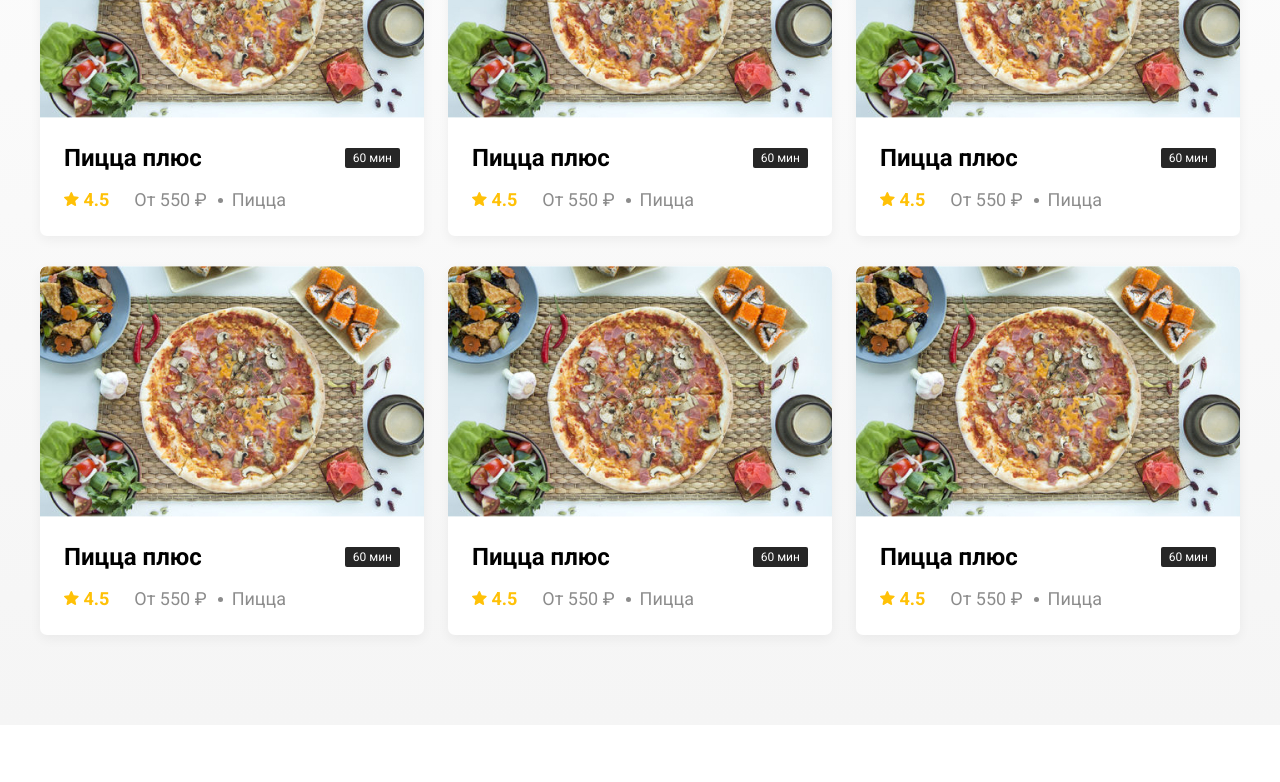
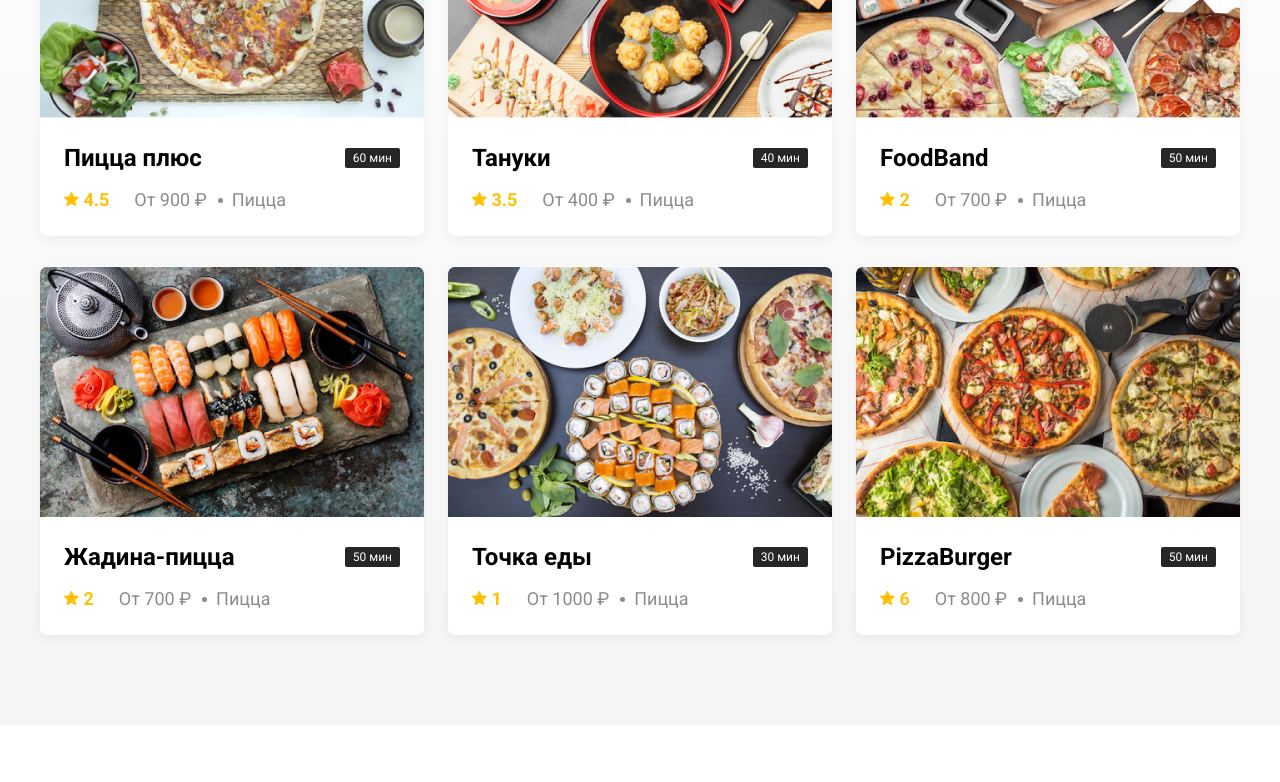
Before and after one commit to ruuuu/deliveryVue, a plain HTML site: page index.html in a window 1280 px wide. Shown: the part 700-1482 px from the top of the page. Drawn offline with Linux system fonts and the light colour scheme; files whose address does not match are found by name.

Commit message:
Add files via upload

```diff
--- a/index.html
+++ b/index.html
@@ -53,7 +53,7 @@
                   <input class="products-header-search" type="text" placeholder="Поиск блюд и ресторанов">
                </div>
 
-               <div class="products-wrapper">
+               <div class="products-wrapper" id="rests-container">
                   <a class="products-card" href="./goods.html">
                      <div class="products-card__image">
                         <img src="./img/cards/card1.jpg" alt="Пицца плюс">
--- a/scripts/index.js
+++ b/scripts/index.js
@@ -36,6 +36,116 @@ const modalFunc = () => {
 
 const restsFunc = ()=> {
 
+   const container = document.querySelector('#rests-container');
+   const restArray = [
+      {
+         id: 0,
+         title: "Пицца плюс",
+         time: 60,
+         rating: 4.5,
+         price: 900,
+         type: 'Пицца',
+         image: 'card1.jpg'
+      },
+      {
+         id: 1,
+         title: "Тануки ",
+         time: 40,
+         rating: 3.5,
+         price: 400,
+         type: 'Пицца',
+         image: 'card2.jpg'
+      },
+      {
+         id: 2,
+         title: "FoodBand",
+         time: 50,
+         rating: 2.0,
+         price: 700,
+         type: 'Пицца',
+         image: 'card3.jpg'
+      },
+      {
+         id: 2,
+         title: "Жадина-пицца",
+         time: 50,
+         rating: 2.0,
+         price: 700,
+         type: 'Пицца',
+         image: 'card4.jpg'
+      },
+      {
+         id: 2,
+         title: "Точка еды",
+         time: 30,
+         rating: 1.0,
+         price: 1000,
+         type: 'Пицца',
+         image: 'card5.jpg'
+      },
+      {
+         id: 2,
+         title: "PizzaBurger",
+         time: 50,
+         rating: 6.0,
+         price: 800,
+         type: 'Пицца',
+         image: 'card6.jpg'
+      }
+
+   ];
+
+
+   const loading = () => {
+      container.innerHTML = '';
+   }
+
+
+   const rendersRestaraunts = (array)=>{
+      container.innerHTML = '';
+
+      array.forEach((card) => {
+         container.insertAdjacentHTML('beforeend', `
+               <a class="products-card" href="./goods.html?id=${card.id}">
+                  <div class="products-card__image">
+                     <img src="./img/cards/${card.image}" alt="${card.image}">
+                  </div>
+
+                  <div class="products-card__description">
+                     <div class="products-card__description-row">
+                        <h4 class="products-card__description--title"> ${card.title} </h4>
+                        <div class="products-card__description--beidge"> ${card.time} мин </div>
+                     </div>
+
+                     <div class="products-card__description-row">
+                        <div class="products-card__description-info">
+                           <div class="products-card__description-info--rating">
+                              <img src="./img/star.svg" alt="Рейтинг заведения"> ${card.rating}
+                           </div>
+                           <div class="products-card__description-info--price"> От ${card.price} ₽ </div>
+                           <div class="products-card__description-info--group"> ${card.type} </div>
+                        </div>
+                     </div>
+                  </div>
+               </a>
+         `);
+      });
+   }
+
+
+   if(container){
+      loading();
+
+      setTimeout(() => {
+         rendersRestaraunts(restArray);
+      }, 1000);
+   }
+
+
+
+
+
+
 
 };
 
```
